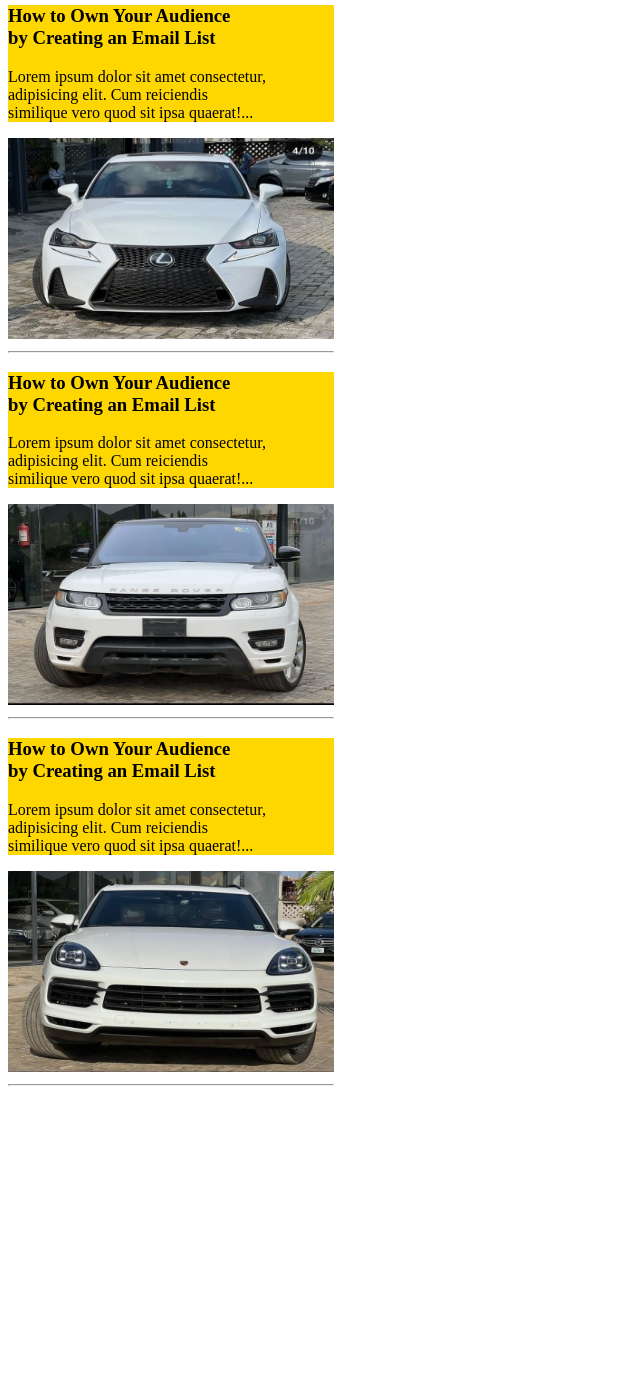
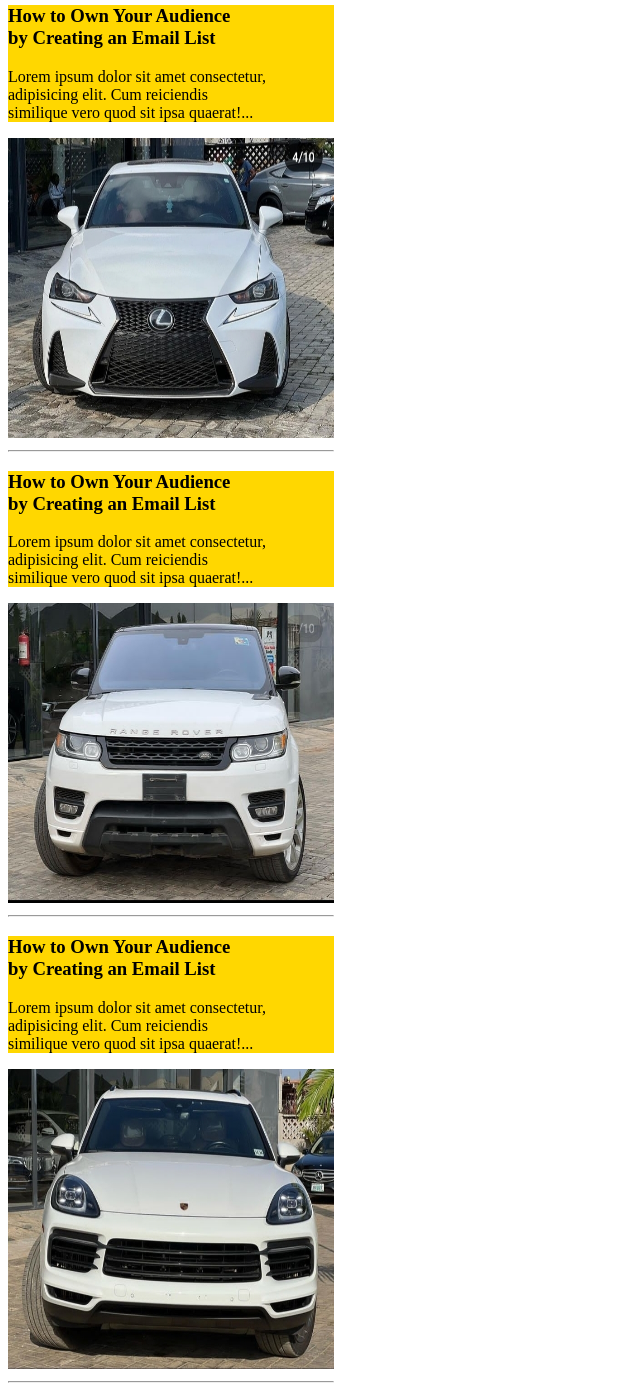
Before and after one commit to zionofnazareth/28, a plain HTML site: page blog.html in a window 1280 px wide. Shown: the part 540-1934 px from the top of the page, without its empty margins (0-640 px from the left). Before the commit the page ends 1642 px from the top, so only its background shows below. Drawn offline with Linux system fonts and the light colour scheme.

Commit message:
Add files via upload

```diff
--- a/blog.html
+++ b/blog.html
@@ -66,7 +66,7 @@
             <div class="overall-image-blog">
                 <div class="image-blog">
                   <div class="image1">
-                    <img src="./blogimages/Screenshot_20231213-194720_Gallery.jpg" alt="" width="326" height="201" />
+                    <img src="./blogimages/Screenshot_20231213-194720_Gallery.jpg" alt="" width="326" height="300" />
                     <hr class="line" />
 
                   </div>
@@ -84,7 +84,7 @@
                   <div class="overall-image-blog">
                     <div class="image-blog">
                       <div class="image1">
-                        <img src="./blogimages/Screenshot_20231213-201344_Gallery.jpg" alt="" width="326" height="201" />
+                        <img src="./blogimages/Screenshot_20231213-201344_Gallery.jpg" alt="" width="326" height="300" />
                         <hr class="line" />
 
                       </div>
@@ -102,7 +102,7 @@
                       <div class="overall-image-blog">
                         <div class="image-blog">
                           <div class="image1">
-                            <img src="./blogimages/Screenshot_20231213-201441_Gallery.jpg" alt="" width="326" height="201" />
+                            <img src="./blogimages/Screenshot_20231213-201441_Gallery.jpg" alt="" width="326" height="300" />
                             <hr class="line" />
 
                           </div>
```
